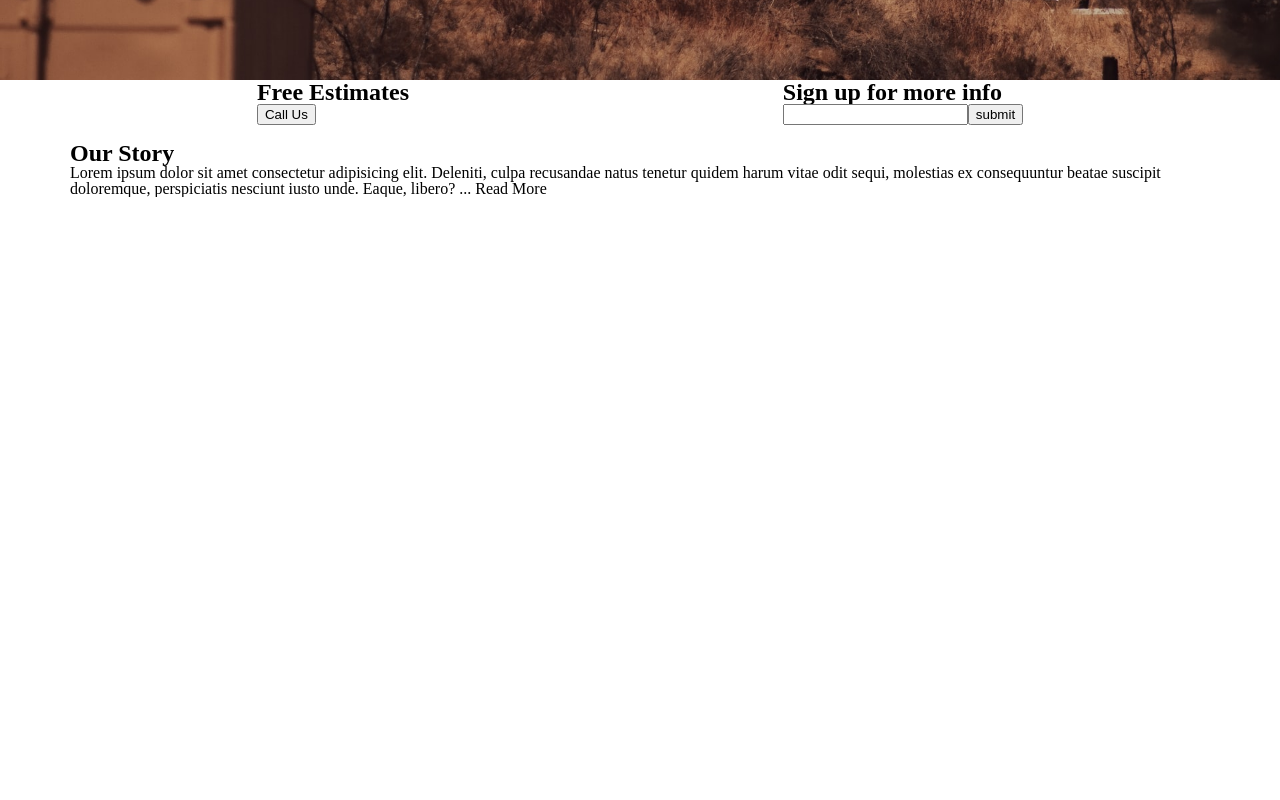
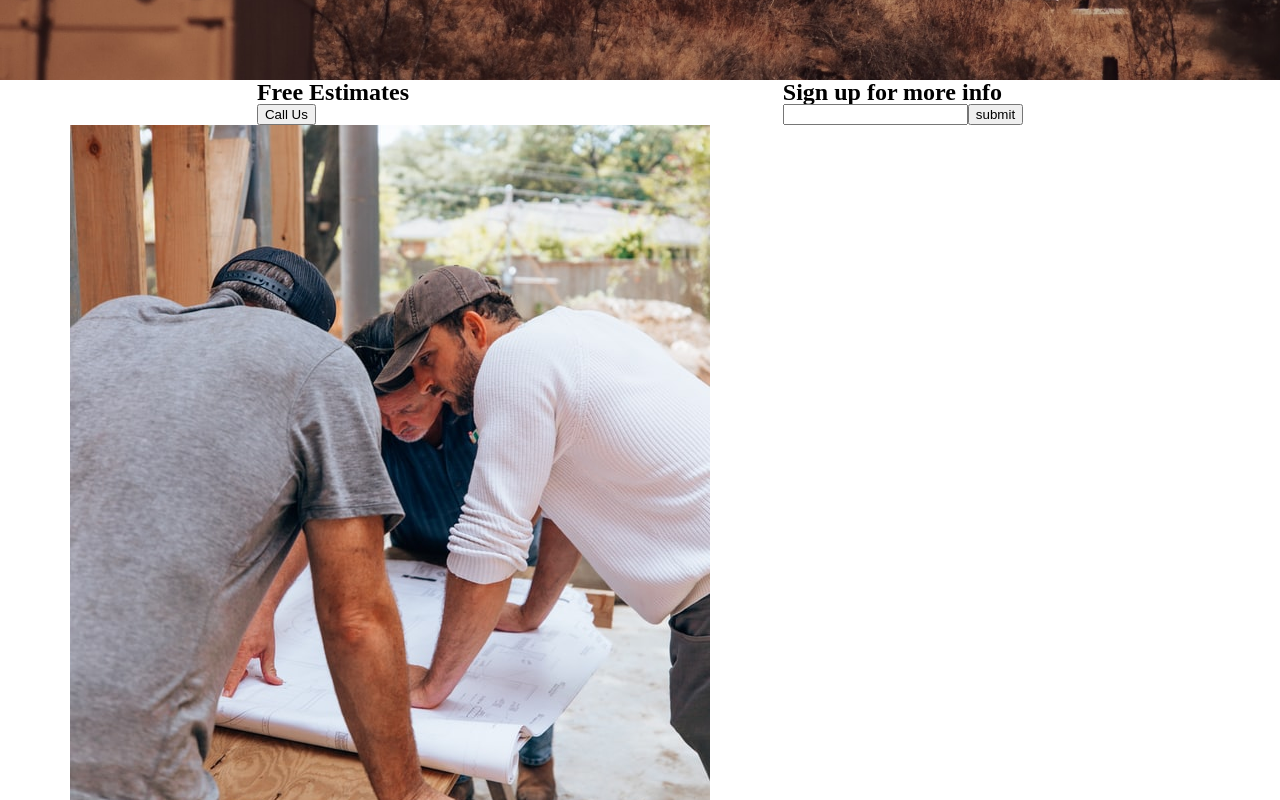
Before and after one commit to tmcfadden7/mcpadden-roofing-react-app, a React (Create React App) app: page / in a window 1280 px wide. Shown: the part 620-1420 px from the top of the page. Before the commit the page ends 817 px from the top, so only its background shows below. Built offline with nearby package versions, Linux system fonts and the light colour scheme.

Commit message:
add construction worker img, import into aboutussection

```diff
--- a/src/components/AboutUsSection.js
+++ b/src/components/AboutUsSection.js
@@ -1,14 +1,17 @@
+import workerImg from '../images/construction-workers.jpg';
+
 function AboutUsSection() {
+
     return (
         <>
             <section className="about-section-container">
                 <div className="container">
                     <div>
-                        <img src="" alt="" />
+                        <img src={workerImg} alt="" />
                     </div>
                     <div>
                         <h2>Our Story</h2>
-                        <p>Lorem ipsum dolor sit amet consectetur adipisicing elit. Deleniti, culpa recusandae natus tenetur quidem harum vitae odit sequi, molestias ex consequuntur beatae suscipit doloremque, perspiciatis nesciunt iusto unde. Eaque, libero? ... <a href="#">Read More</a></p>
+                        <p>Lorem ipsum dolor sit amet consectetur adipisicing elit. Deleniti, culpa recusandae natus tenetur quidem harum vitae odit sequi, molestias ex consequuntur beatae suscipit doloremque, perspiciatis nesciunt iusto unde. Eaque, libero? ... <a href="#read-more">Read More</a></p>
                     </div>
                 </div>
             </section>
```
Also changed, not shown: src/images/construction-workers.jpg (added).
